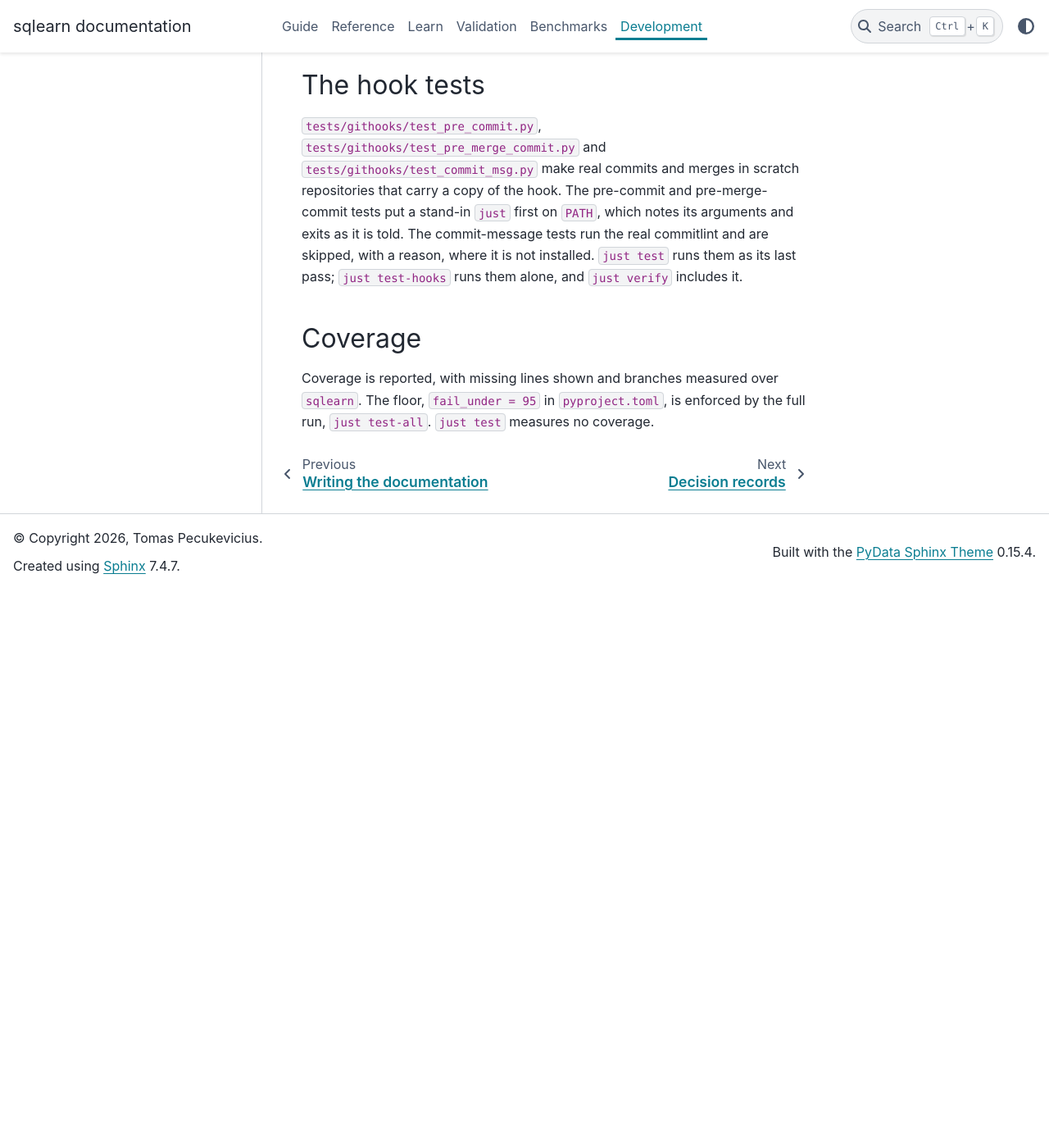
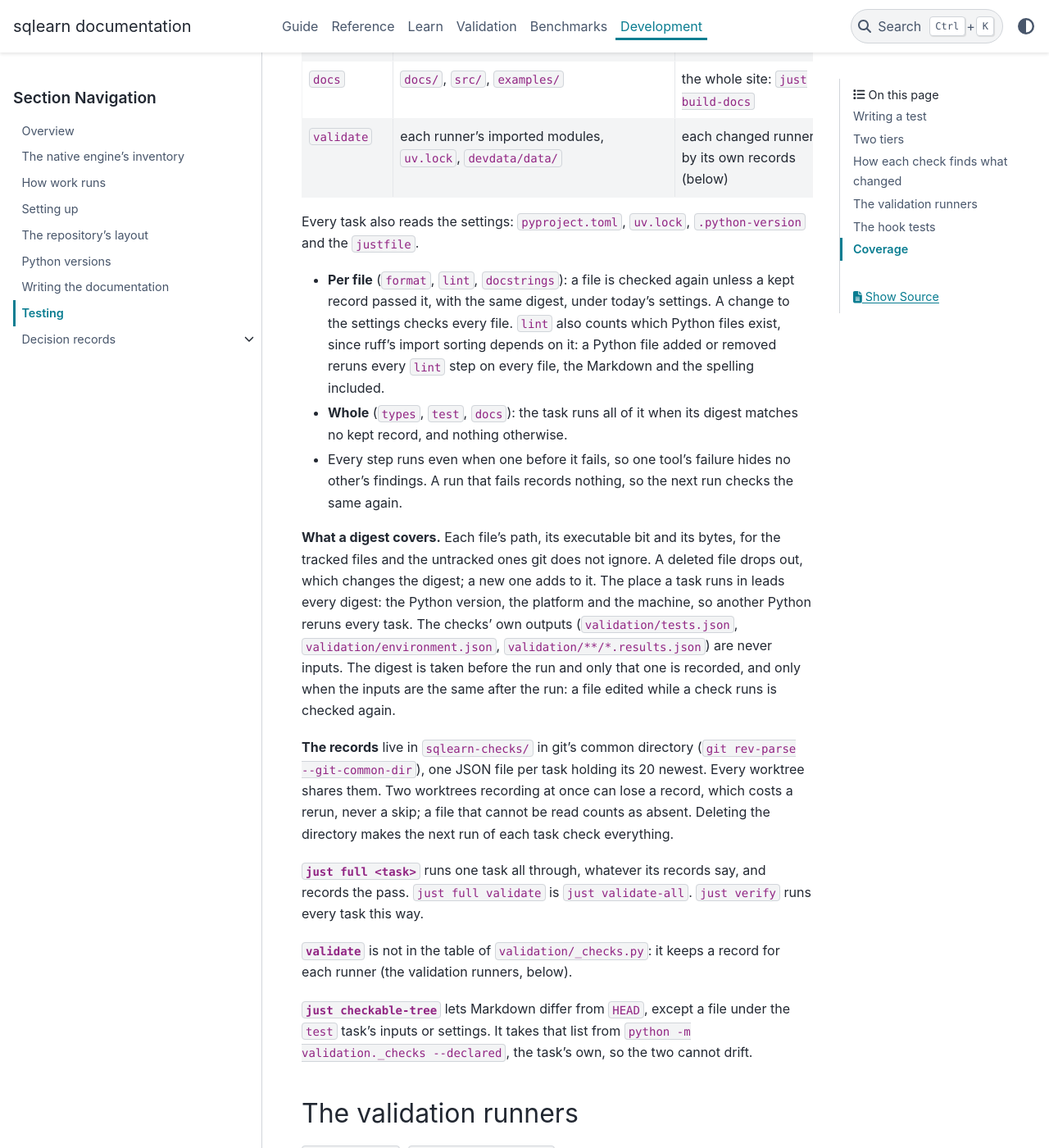
Before and after one commit to glaucis/sqlearn, a Sphinx documentation site: the page built from docs/architecture/testing.md, in a window 1280 px wide and 1400 px high, scrolled down 3871 px. Shown: the whole window at 82% size. Built offline with Sphinx 7.4.7 and the PyData theme 0.15.4, drawn with Linux system fonts in a browser that asks for light colours; pages that are not in the unit, such as notebooks, are missing from menus; the version number could not be read and is left out; before the commit the page ends 4590 px from its top, so only the background shows below that; some of the changed text lies outside the part shown.

Commit message:
docs: the checks run per task when inputs changed
`just done` runs check-lockfile, check-mirror and check-no-devdata, then
every task on what changed since it passed (format, lint, docstrings,
types, test, validate, docs), stopping at the first failure, then
remembers the tree. `just verify` runs the same three, every task with
`just full` (validate as validate-all), then test-all and
test-python-versions; check, check-types-mypy, test-hooks,
check-docstrings and build-docs are covered by the tasks and leave it.
`check` and `pre-commit` stay for the hook.

testing.md says how each check finds what changed: each task's inputs,
per file or whole, what a digest covers, the records and where they
live, `just full`, and that validate keeps its own. CLAUDE.md,
workflow.md, setup.md and the handoff follow.

```diff
--- a/docs/architecture/testing.md
+++ b/docs/architecture/testing.md
@@ -1,7 +1,7 @@
 ---
 type: guide
-tags: [testing, pytest, coverage, hooks, tiers]
-summary: "Explains how tests are written, split into fast and slow tiers, the hook tests, and coverage reporting in this project."
+tags: [testing, pytest, coverage, hooks, tiers, checks]
+summary: "Explains how tests are written, split into fast and slow tiers, how each check finds what changed and keeps its records, the hook tests, and coverage reporting in this project."
 related: [docs/architecture/layout.md, tests/githooks/test_pre_commit.py, tests/githooks/test_pre_merge_commit.py, tests/githooks/test_commit_msg.py, pyproject.toml]
 mdindex: [type=83ca68, tags=683dc4, summary=ca8286, related=ec2e81]
 ---
@@ -17,11 +17,11 @@ How the tests are written and run. The settings are in `pyproject.toml`.
 - **No numpydoc validation.** `just check-docstrings` reads `src/`, not
   `tests/`.
 - **pydoclint checks `src/` only.** `just check-docstring-args` (part of
-  `just check`) compares each docstring under `src/` with its signature: every
-  argument written, a Returns section where the function returns. Types are
-  written in the docstring, numpydoc's own style, so the recipe lets code
-  DOC111 pass (no option drops it) and fails on any other. Its options are in
-  `[tool.pydoclint]`.
+  `just check` and `just docstrings`) compares each docstring under `src/` with
+  its signature: every argument written, a Returns section where the function
+  returns. Types are written in the docstring, numpydoc's own style, so the
+  recipe lets code DOC111 pass (no option drops it) and fails on any other. Its
+  options are in `[tool.pydoclint]`.
 - Warnings are errors (`filterwarnings = ["error"]`), so a deprecation is found
   the day it appears.
 
@@ -48,15 +48,16 @@ before work is done, and `just verify` is the release tier.
 | A commit | the pre-commit hook: `just pre-commit` over the files committed |
 | A push | none: a push runs no suite |
 | A merge to `main` | the pre-merge-commit hook runs what the pre-commit hook runs; `just done` on `main` runs nothing for a tree that passed |
-| Work is done | `just done`: `check`, `test`, `validate`, then the tree is remembered |
-| A release | `just verify`: `done`'s checks in full (`test-all`, `validate-all`, every Python, the docs), by hand before `1.0.0` |
+| Work is done | `just done`: `check-lockfile`, `check-mirror`, `check-no-devdata`, then each check on what changed (`format`, `lint`, `docstrings`, `types`, `test`, `validate`, `docs`), then the tree is remembered |
+| A release | `just verify`: the same three, each check with `just full` (`validate` as `validate-all`), then `test-all` (coverage) and `test-python-versions`, by hand before `1.0.0` |
 
 `just done` remembers each tree that passed in `sqlearn-passed`, in the git
 common directory (the 50 newest, shared by worktrees). A tree that differs
 from `HEAD` only in Markdown still counts, so a fast-forward or a `--no-ff`
-merge of a passed tree runs nothing. A declared Markdown file (below) is an
-input, not prose: edited and not committed, it leaves no checkable tree.
-A tier that fails stops `just done`, and nothing is remembered.
+merge of a passed tree runs nothing. A Markdown file the tests read is an
+input, not prose: one under the `test` task's inputs (below), edited and not
+committed, leaves no checkable tree. `just done` stops at the first check that
+fails, the later ones do not run, and nothing is remembered.
 
 `just checkable-tree` also ignores the files the checks write:
 `validation/**/*.results.json`, `validation/tests.json` and
@@ -65,18 +66,10 @@ inputs, so a run that rewrites them leaves the tree it checked still HEAD's.
 
 ### When `just test` runs
 
-`just test` runs the tests when what they read changed since a passed run, and
-`just full test` runs them whatever the record says. A task's inputs are
-digested before it runs and the digest recorded when it passes
-(`validation/_checks.py`); the tests' inputs are `src/`, `tests/`,
-`validation/`, `devdata/`, every `conftest.py`, `docs/conf.py`,
-`docs/architecture/engine-inventory.md`, `.githooks/` and
-`commitlint.config.mjs`, with the settings every task reads (`pyproject.toml`,
-`uv.lock`, `.python-version`, `justfile`). Each file counts by its path, its
-executable bit and its bytes, so a new, deleted or chmodded file reruns every
-test. When nothing changed, nothing runs. `just checkable-tree` reads the
-justfile's `declared` list, the data and settings files among them, so a
-declared Markdown file is an input there too.
+`just test` runs the tests when anything they read changed since a passed run,
+and nothing otherwise; `just full test` runs them whatever the record says.
+What they read, and how a change is found, is in
+"How each check finds what changed", below.
 
 ### The passes
 
@@ -113,6 +106,66 @@ of a file not collected stay unless the file is gone. Under xdist the
 controller writes, from the reports and from the lists the workers sent, so a
 parallel run writes the same bytes as a serial one.
 
+## How each check finds what changed
+
+Each check is a task in `validation/_checks.py` (`TASKS`), run by
+`just <task>`. Before it runs, the task takes a digest of its inputs and
+settings; when it passes, it records that digest. The next run skips what a
+passed run already checked.
+
+| Task | Its inputs | Runs on |
+|---|---|---|
+| `format` | every `*.py`, `*.pyi` and `*.md` file | each changed file: `ruff format --check`, `rumdl fmt --check` |
+| `lint` | every file | each changed file: `ruff check` (Python), `typos` (every file), `rumdl check` (Markdown) |
+| `docstrings` | the Python files under `src/` | each changed file: `numpydoc lint`, `just check-docstring-args` |
+| `types` | every `*.py` and `*.pyi` file | the whole program: `ty check`, then `mypy` |
+| `test` | `src/`, `tests/`, `validation/`, `devdata/`, every `conftest.py`, `docs/conf.py`, `docs/architecture/engine-inventory.md`, `.githooks/`, `commitlint.config.mjs` | every test: the four passes (above) |
+| `docs` | `docs/`, `src/`, `examples/` | the whole site: `just build-docs` |
+| `validate` | each runner's imported modules, `uv.lock`, `devdata/data/` | each changed runner, by its own records (below) |
+
+Every task also reads the settings: `pyproject.toml`, `uv.lock`,
+`.python-version` and the `justfile`.
+
+- **Per file** (`format`, `lint`, `docstrings`): a file is checked again
+  unless a kept record passed it, with the same digest, under today's
+  settings. A change to the settings checks every file. `lint` also counts
+  which Python files exist, since ruff's import sorting depends on it: a
+  Python file added or removed reruns every `lint` step on every file, the
+  Markdown and the spelling included.
+- **Whole** (`types`, `test`, `docs`): the task runs all of it when its digest
+  matches no kept record, and nothing otherwise.
+- Every step runs even when one before it fails, so one tool's failure hides
+  no other's findings. A run that fails records nothing, so the next run
+  checks the same again.
+
+**What a digest covers.** Each file's path, its executable bit and its bytes,
+for the tracked files and the untracked ones git does not ignore. A deleted
+file drops out, which changes the digest; a new one adds to it. The place a
+task runs in leads every digest: the Python version, the platform and the
+machine, so another Python reruns every task. The checks' own outputs
+(`validation/tests.json`, `validation/environment.json`,
+`validation/**/*.results.json`) are never inputs. The digest is taken before
+the run and only that one is recorded, and only when the inputs are the same
+after the run: a file edited while a check runs is checked again.
+
+**The records** live in `sqlearn-checks/` in git's common directory (`git
+rev-parse --git-common-dir`), one JSON file per task holding its 20 newest.
+Every worktree shares them. Two worktrees recording at once can lose a record,
+which costs a rerun, never a skip; a file that cannot be read counts as
+absent. Deleting the directory makes the next run of each task check
+everything.
+
+**`just full <task>`** runs one task all through, whatever its records say,
+and records the pass. `just full validate` is `just validate-all`. `just
+verify` runs every task this way.
+
+**`validate`** is not in the table of `validation/_checks.py`: it keeps a
+record for each runner (the validation runners, below).
+
+**`just checkable-tree`** lets Markdown differ from `HEAD`, except a file
+under the `test` task's inputs or settings. It takes that list from `python -m
+validation._checks --declared`, the task's own, so the two cannot drift.
+
 ## The validation runners
 
 `just validate` (`python -m validation`) reruns a runner only when a file it
@@ -146,8 +199,8 @@ repositories that carry a copy of the hook. The pre-commit and pre-merge-commit
 tests put a stand-in `just` first on `PATH`, which notes its arguments and
 exits as it is told. The commit-message tests run the real
 commitlint and are skipped, with a reason, where it is not installed.
-`just test` runs them as its last pass; `just test-hooks` runs them alone, and
-`just verify` includes it.
+`just test` runs them as its last pass, and so do `just done` and `just
+verify`; `just test-hooks` runs them alone.
 
 ## Coverage
 
```
Also changed, not shown: CLAUDE.md (+16 -10 lines), HANDOFF.md (+30 -17 lines), docs/architecture/setup.md (+6 -2 lines), docs/architecture/workflow.md (+6 -4 lines), 2 other files.
